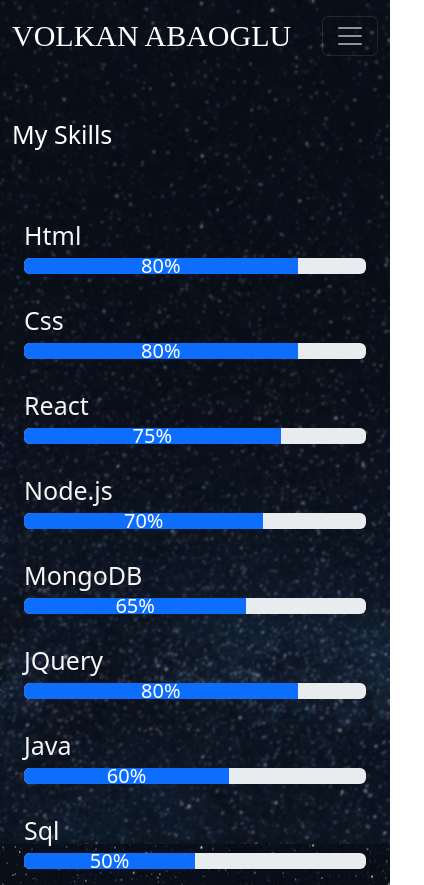
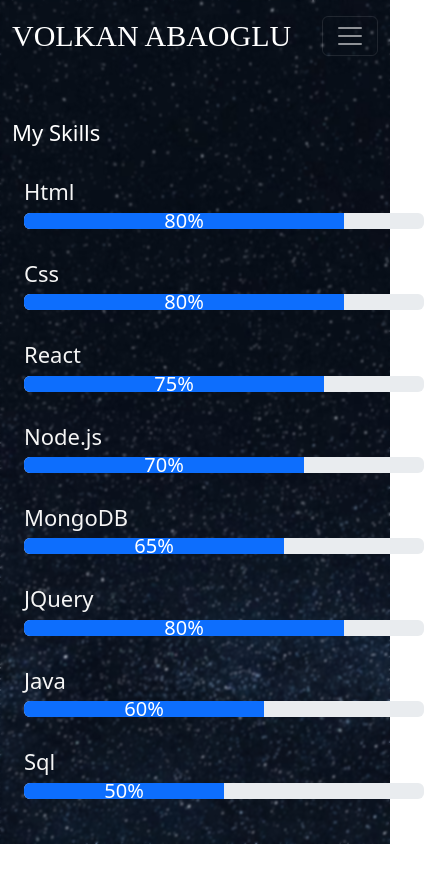
Before and after one commit to volkanabaoglu/portfolio-project, a React (Create React App) app: page /skills in a window 390 px wide. Shown: the whole page, 424 px wide, since content can reach past the window. After the commit the page ends 844 px from the top, so only its background shows below. Built offline with nearby package versions, Linux system fonts and the light colour scheme.

Commit message:
Updated css

```diff
--- a/src/components/Navbar.jsx
+++ b/src/components/Navbar.jsx
@@ -43,6 +43,7 @@
               <Nav.Link href="about" onClick={handleNavClose}>AboutMe</Nav.Link>
               <Nav.Link href="skills" onClick={handleNavClose}>Skills</Nav.Link>
               <Nav.Link href="projects" onClick={handleNavClose}>Projects</Nav.Link>
+              <Nav.Link href="contact" onClick={handleNavClose}>Contact</Nav.Link>
               <Nav.Link href="/" onClick={downloadCV}>My CV</Nav.Link>
             </Nav>
             )}
--- a/src/pages/Contact.jsx
+++ b/src/pages/Contact.jsx
@@ -26,7 +26,7 @@
     // send to api in this section
   };
   return (
-    <div>
+    <div className="contact-main">
       <NavbarComponent />
       <br />
       <br />
@@ -68,7 +68,7 @@
               onChange={handleChange}
             />
           </Form.Group>
-          <Button variant="primary" type="submit" style={{fontSize:'24px' , padding:'10px',marginTop:'40px',width:'150px'}}>
+          <Button variant="primary" type="submit" style={{fontSize:'24px' , padding:'10px',marginTop:'30px',width:'120px'}}>
             Send
           </Button>
         </Form>
--- a/src/pages/Skills.jsx
+++ b/src/pages/Skills.jsx
@@ -17,26 +17,24 @@
   return (
     <div className="skills-main">
       <NavbarComponent />
-      <Container className="mt-5">
-        <h2 className="my-skills" style={{ color: "white", fontSize: "25px" }}>
+      <Container className="container-class mt-5">
+        <h2 className="my-skills" style={{ color: "white", fontSize: "22px" , paddingBottom:'10px' }}>
           My Skills
         </h2>
-        <br />
-        <br />
         <Row className="mx-auto">
           {skillsData.map((skill, index) => (
             <Col key={index} xs={12} sm={6} md={4} className="mb-3" style={{paddingTop:'15px'}}>
               <div className="skill-item">
                 <h4
                   className="skill-name"
-                  style={{ color:'whitesmoke', fontSize: "25px" }}
+                  style={{ color:'whitesmoke', fontSize: "22px" }}
                 >
                   {skill.technology}
                 </h4>
                 <ProgressBar
                   now={skill.percentage}
                   label={`${skill.percentage}%`}
-                  style={{ fontSize: "20px" }}
+                  style={{ fontSize: "20px" , width:'400px' }}
                 />
               </div>
             </Col>
--- a/src/styles/AboutMe.css
+++ b/src/styles/AboutMe.css
@@ -4,7 +4,7 @@
     width: 100%;
   }
   .col-md-4 {
-    margin-top: 15px;
+    margin-top: 10px;
   }
 }
 
@@ -33,9 +33,9 @@
 
 .aboutme-p p {
   color: white;
-  font-size: 24px;
+  font-size: 20px;
   line-height: 1.6;
 }
 .mx-auto {
-  margin-top: 20px;
+  margin-top: 15px;
 }
--- a/src/styles/Contact.css
+++ b/src/styles/Contact.css
@@ -15,3 +15,13 @@
 .contact-button{
   padding-top: 30px;
 }
+
+.contact-main{
+  overflow-y: auto;
+  max-height: 100vh;
+}
+@media screen and (max-width: 768px) {
+    .form-contact{
+      max-width: 300px;
+    }
+}
--- a/src/styles/Skills.css
+++ b/src/styles/Skills.css
@@ -1,10 +1,10 @@
-.skills-main{
-    overflow-y: auto;
-    max-height: 100vh;
+.container-class {
+  overflow-y: auto;
+  max-height: 100vh;
 }
 
 @media screen and (max-width: 768px) {
-    .my-skills {
-      font-size: 20px;
-    }
+  .my-skills {
+      font-size: 18px;
   }
+}
```
